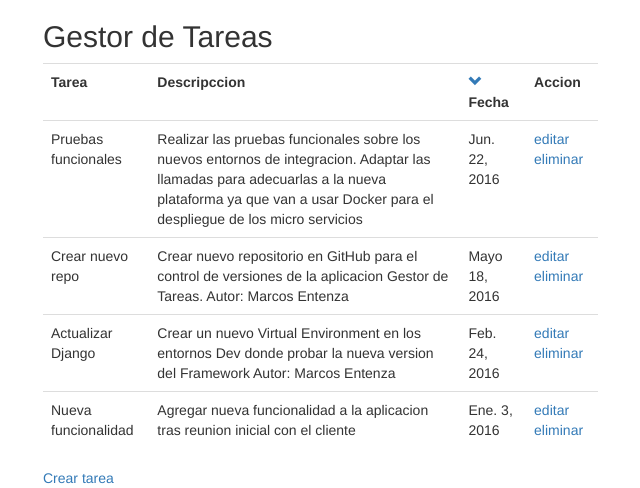
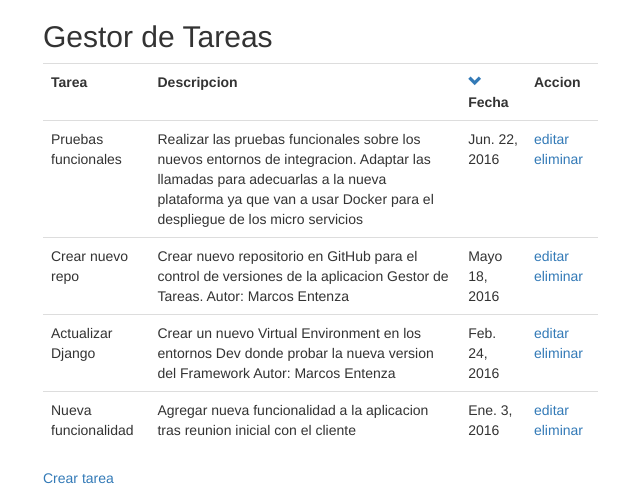
Before and after one commit to makentenza/UCAV_AppWebII, a Django app: page / in a window 1280 px wide. Shown: the top 488 px of the page, without its empty margins (27-667 px from the left). Run offline with Django 3.2, Linux system fonts and the light colour scheme; data comes from the database, SQL or seed files in the repository; some libraries are stand-ins or nearby versions.

Commit message:
Update index.html
Correction ortografica

```diff
--- a/templates/list/index.html
+++ b/templates/list/index.html
@@ -16,7 +16,7 @@
 				<table class="table">
 				<tr>
 					<th>Tarea</th>
-					<th>Descripccion</th>
+					<th>Descripcion</th>
 					<th>
 
 				{% if up == True %}	<a href="/?order=asc" class="asc"><span class="glyphicon glyphicon-chevron-down"></span></a>
```
